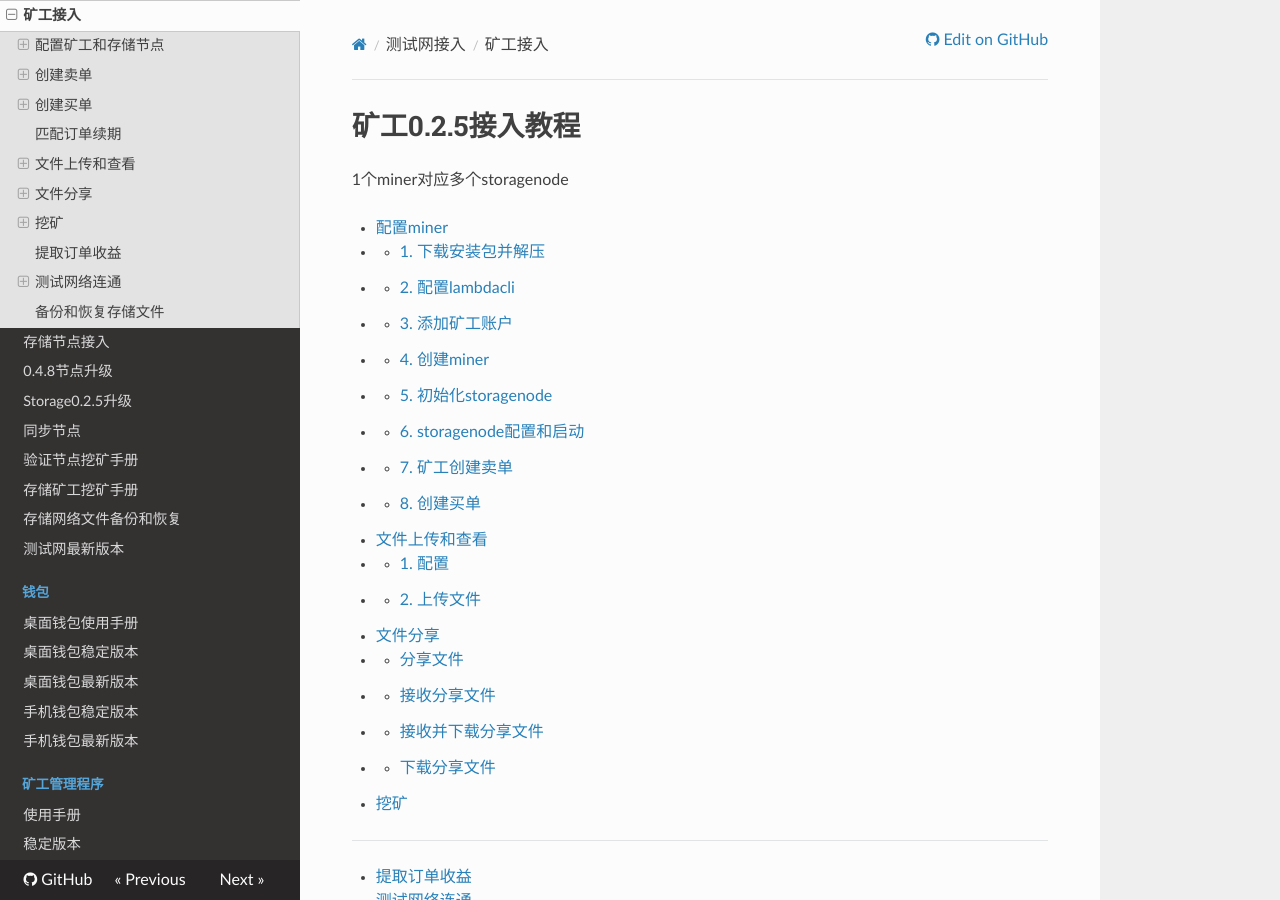
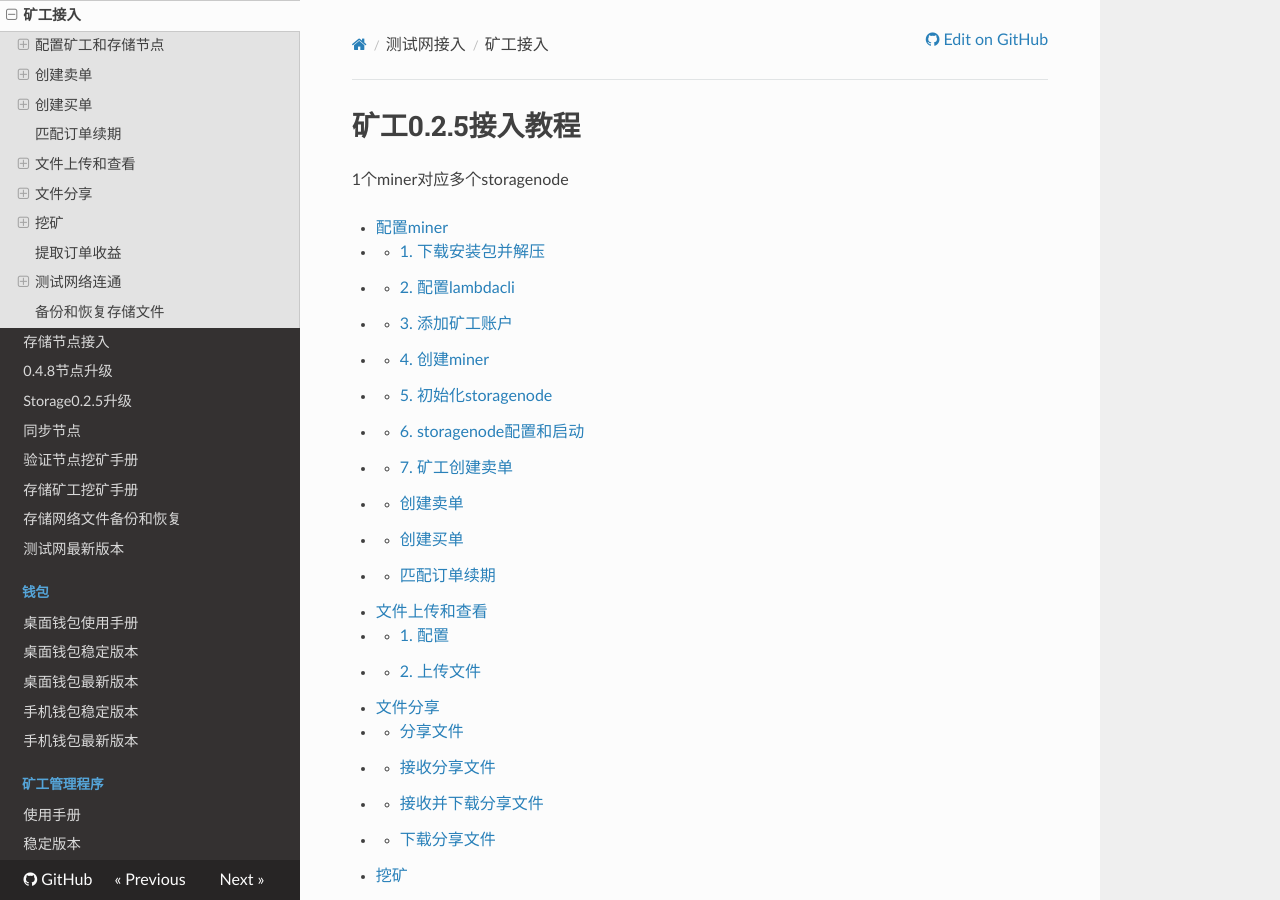
Before and after one commit to fireagainsmile/launch, an MkDocs documentation site: the page built from docs/Testnet-Miner-Guide.md, in a window 1280 px wide and 900 px high. Built offline with MkDocs 1.6.1, drawn with Linux system fonts in a browser that asks for light colours; nearby versions of some CDN libraries.

Commit message:
storage0.2.5 release

```diff
--- a/docs/Testnet-Miner-Guide.md
+++ b/docs/Testnet-Miner-Guide.md
@@ -10,7 +10,9 @@
 * * [5. 初始化storagenode](#5初始化storagenode)
 * * [6. storagenode配置和启动](#6storagenode配置和启动)
 * * [7. 矿工创建卖单](#6矿工创建卖单)
-* * [8. 创建买单](#7创建买单)
+* * [创建卖单](#创建卖单)
+* * [创建买单](#创建买单)
+* * [匹配订单续期](#匹配订单续期)
 * [文件上传和查看](#文件上传和查看)
 * * [1. 配置](#1配置)
 * * [2. 上传文件](#2上传文件)
```
Also changed, not shown: docs/Lambda-Store-and-Mining.md (+1 -1 lines).
